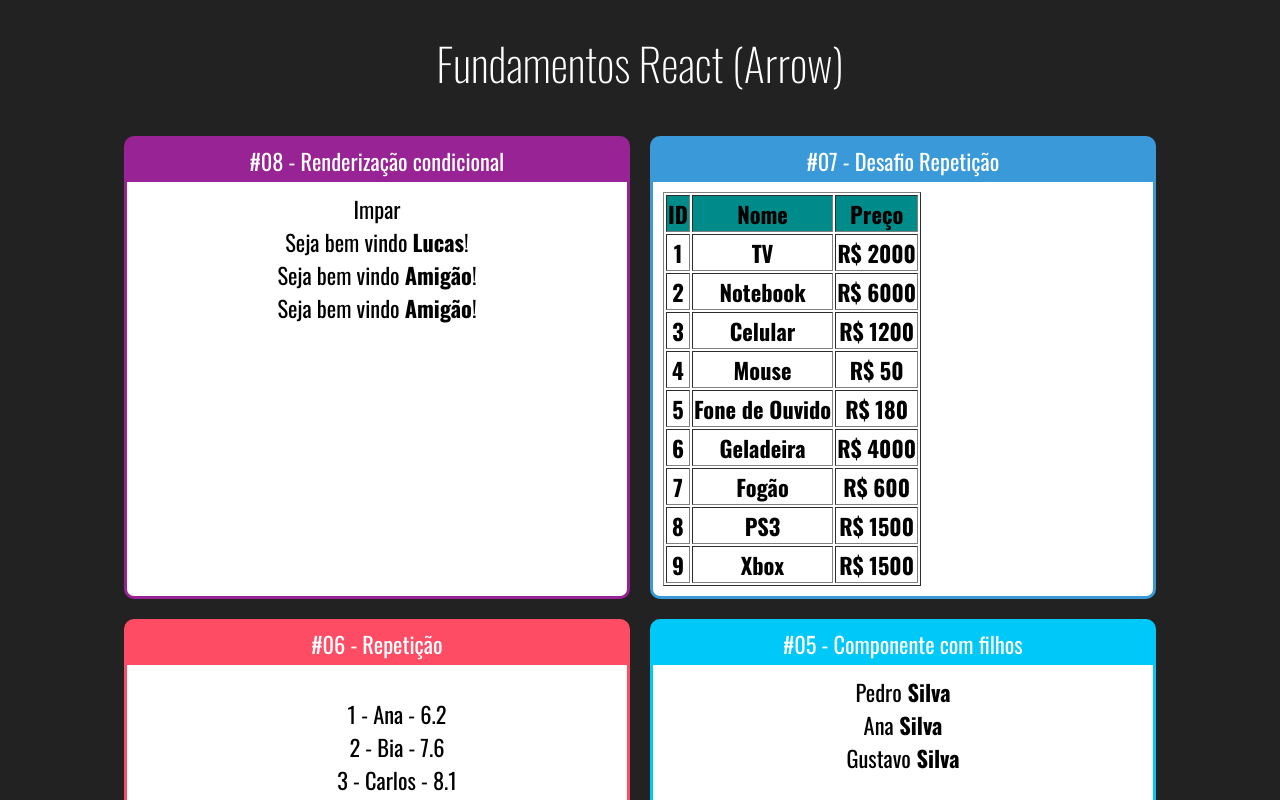
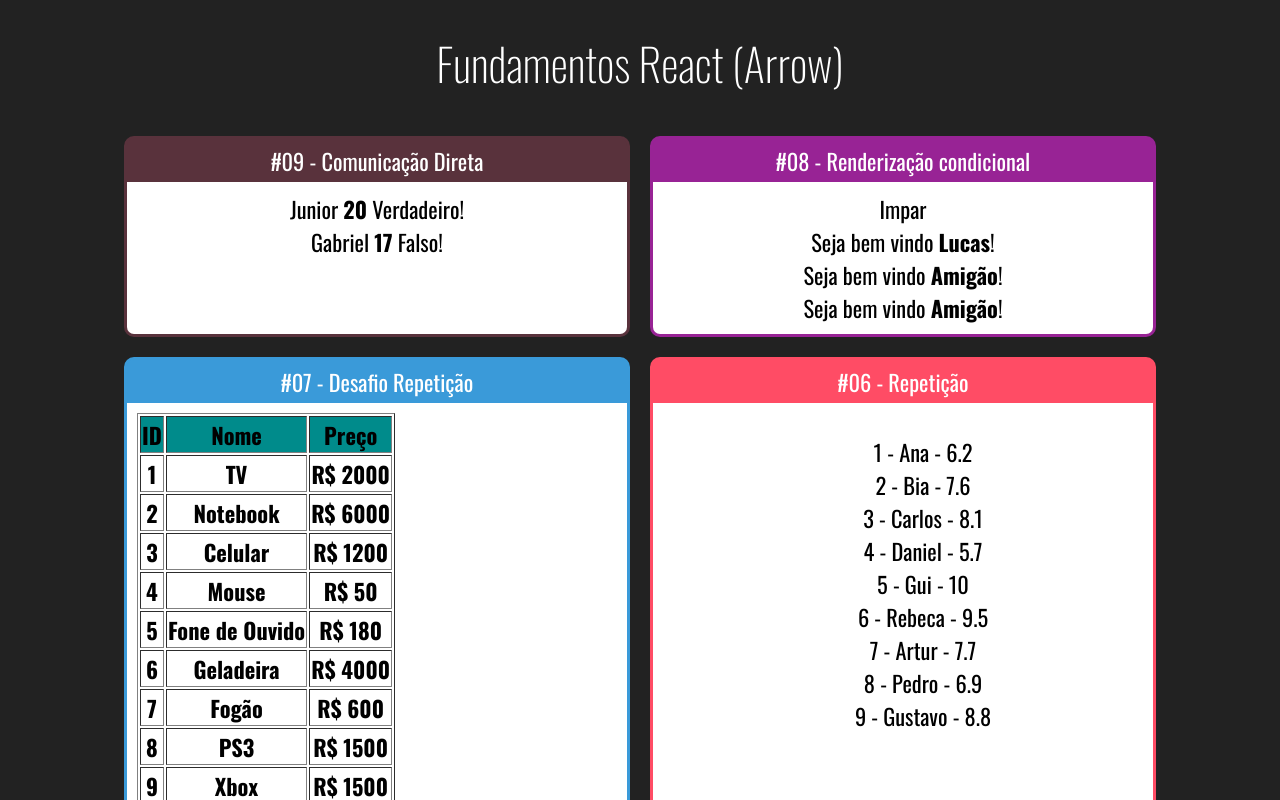
Before and after one commit to lucascv/React, a React (Create React App) app in the folder fundamentos-react/: page / in a window 1280 px wide. Shown: the top 800 px of the page. Built offline with nearby package versions, Linux system fonts and the light colour scheme.

Commit message:
add aula 30

```diff
--- a/fundamentos-react/src/App.jsx
+++ b/fundamentos-react/src/App.jsx
@@ -12,12 +12,17 @@
 import TabelaProdutos from "./components/repeticao/TabelaProdutos";
 import ParOuImpar from "./components/condicional/ParOuImpar";
 import UsuarioInfo from "./components/condicional/UsuarioInfo";
+import DiretaPai from "./components/comunicacao/DiretaPai";
 
 export default () => (
   <div className="App">
     <h1>Fundamentos React (Arrow)</h1>
 
     <div className="Cards">
+      <Card titulo="#09 - Comunicação Direta" color="#59323C">
+        <DiretaPai />
+      </Card>
+
       <Card titulo="#08 - Renderização condicional" color="#982395">
         <ParOuImpar number={21} />
         <UsuarioInfo usuario={{ nome: "Lucas" }} />
--- /dev/null
+++ b/fundamentos-react/src/components/comunicacao/DiretaFilho.jsx
@@ -0,0 +1,11 @@
+import React from 'react';
+
+export default props => {
+  return (
+    <div>
+      <span>{props.nome} </span>
+      <span><strong>{props.idade}</strong> </span>
+      <span>{props.nerd ? 'Verdadeiro' : 'Falso'}!</span>
+    </div>
+  );
+}
--- /dev/null
+++ b/fundamentos-react/src/components/comunicacao/DiretaPai.jsx
@@ -0,0 +1,11 @@
+import React from 'react';
+import DiretaFilho from './DiretaFilho';
+
+export default props => {
+  return (
+    <div>
+      <DiretaFilho nome="Junior" idade={20} nerd={true} />
+      <DiretaFilho nome="Gabriel" idade={17} nerd={false} />
+    </div>
+  );
+}
```
